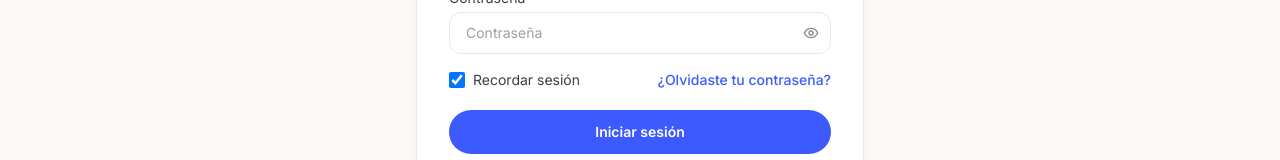
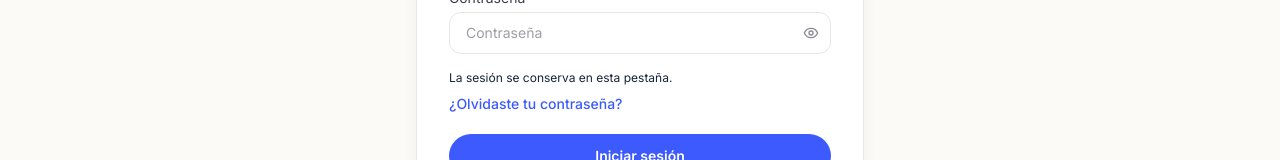
Before and after one commit to samiciber/tecruta, a React (Vite) app: page /iniciar-sesion in a window 1280 px wide. Shown: the part 554-714 px from the top of the page. Built offline with nearby package versions, Linux system fonts and the light colour scheme; no server answers.

Commit message:
fix: limitar tokens a la sesión de la pestaña sin cambiar la API de acceso

```diff
--- a/scripts/verify-pos-recovery-ui.mjs
+++ b/scripts/verify-pos-recovery-ui.mjs
@@ -20,7 +20,7 @@ try {
   const nav = name => page.getByRole('navigation', { name: 'Secciones del panel' }).getByRole('link', { name, exact: true })
   const login = async username => {
     await page.goto(rt.panel + '/iniciar-sesion'); await page.evaluate(() => { localStorage.removeItem('tecruta:token'); sessionStorage.removeItem('tecruta:token') }); await page.reload()
-    await page.getByRole('textbox', { name: 'Usuario', exact: true }).fill(username); await page.getByLabel('Contraseña', { exact: true }).fill(rt.password); await page.getByLabel('Recordar sesión en este equipo').check(); await page.getByRole('button', { name: 'Ingresar al panel', exact: true }).click()
+    await page.getByRole('textbox', { name: 'Usuario', exact: true }).fill(username); await page.getByLabel('Contraseña', { exact: true }).fill(rt.password); await page.getByRole('button', { name: 'Ingresar al panel', exact: true }).click()
   }
   const scan = async () => { const input = page.getByLabel('Escanear código', { exact: true }); await input.fill('0000123456789'); await input.press('Enter'); await page.getByLabel('Cantidad Cable USB-C de prueba').waitFor() }
   await login('cajerolocal'); await nav('Mi caja').click(); await page.getByLabel('Saldo inicial', { exact: true }).fill('100.00'); await page.getByRole('button', { name: 'Abrir turno', exact: true }).click(); await page.getByText('● Caja abierta', { exact: true }).waitFor(); await nav('Vender').click(); await scan()
--- a/src/pages/Login.jsx
+++ b/src/pages/Login.jsx
@@ -120,15 +120,7 @@ export default function Login() {
         </label>
 
         <div className="flex flex-wrap items-center justify-between gap-2 text-sm">
-          <label className="flex items-center gap-2 text-ink-soft dark:text-paper/60">
-            <input
-              type="checkbox"
-              checked={form.remember}
-              onChange={set('remember')}
-              className="h-4 w-4 rounded border-paper-line text-route focus:ring-route dark:border-night-line dark:bg-night-surface"
-            />
-            Recordar sesión
-          </label>
+          <p className="text-xs">La sesión se conserva en esta pestaña.</p>
           <Link to="/recuperar-contrasena" className="font-medium text-route hover:underline">
             ¿Olvidaste tu contraseña?
           </Link>
--- a/src/pages/panel/PanelLogin.jsx
+++ b/src/pages/panel/PanelLogin.jsx
@@ -19,7 +19,7 @@ export default function PanelLogin(){
  {proof?<><label className="block text-sm">Código de la aplicación o código de respaldo<input required autoComplete="one-time-code" maxLength={80} className="input-tr mt-1 w-full" value={code} onChange={e=>setCode(e.target.value)}/></label><p className="text-sm">Introduce un código de tu aplicación autenticadora o uno de tus códigos de respaldo de un solo uso.</p><button type="button" className="text-route underline" onClick={()=>{setProof(null);setCode('');setError('')}}>Volver al usuario y contraseña</button></>:<>
  <label className="block text-sm">Usuario<input required autoCapitalize="none" spellCheck={false} autoComplete="username" maxLength={32} className="input-tr mt-1 w-full" value={form.identifier} onChange={e=>setForm({...form,identifier:e.target.value})}/></label>
  <label className="block text-sm">Contraseña<PasswordInput autoComplete="current-password" value={form.password} onChange={e=>setForm({...form,password:e.target.value})}/></label>
- <label className="flex items-center gap-2 text-sm"><input type="checkbox" checked={form.remember} onChange={e=>setForm({...form,remember:e.target.checked})}/>Recordar sesión en este equipo</label></>}
+ <p className="text-xs">La sesión se conserva en esta pestaña.</p></>}
  <button disabled={busy} className="btn-primary w-full">{busy?'Ingresando…':proof?'Verificar código':'Ingresar al panel'}</button>
  <p className="text-sm text-ink-soft dark:text-paper/70">¿Olvidaste tu contraseña? Contacta a tu administrador para restablecer tu acceso.</p>
  <Link className="block text-xs text-route underline" to="/recuperar-contrasena">Recuperación del administrador principal</Link>
--- a/src/services/sessionStorage.js
+++ b/src/services/sessionStorage.js
@@ -13,10 +13,14 @@ function read(store) {
     return typeof value === 'string' && value ? value : null
   } catch { return null }
 }
-export function readSessionToken(local, session) { return read(session) || read(local) }
+export function readSessionToken(local, session) {
+  // Remove legacy persistent bearer tokens without reading or adopting them.
+  try { local.removeItem(TOKEN_KEY) } catch {}
+  return read(session)
+}
 export function saveSessionToken(local, session, token, remember) {
-  const target = remember ? local : session
-  const other = remember ? session : local
+  const target = session
+  const other = local
   try {
     target.setItem(TOKEN_KEY, JSON.stringify(token))
     other.removeItem(TOKEN_KEY)
```
